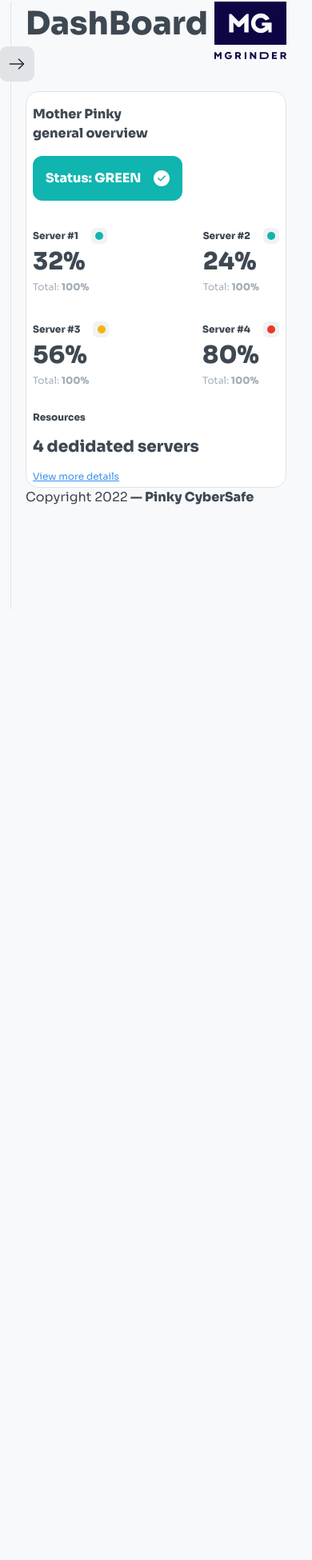
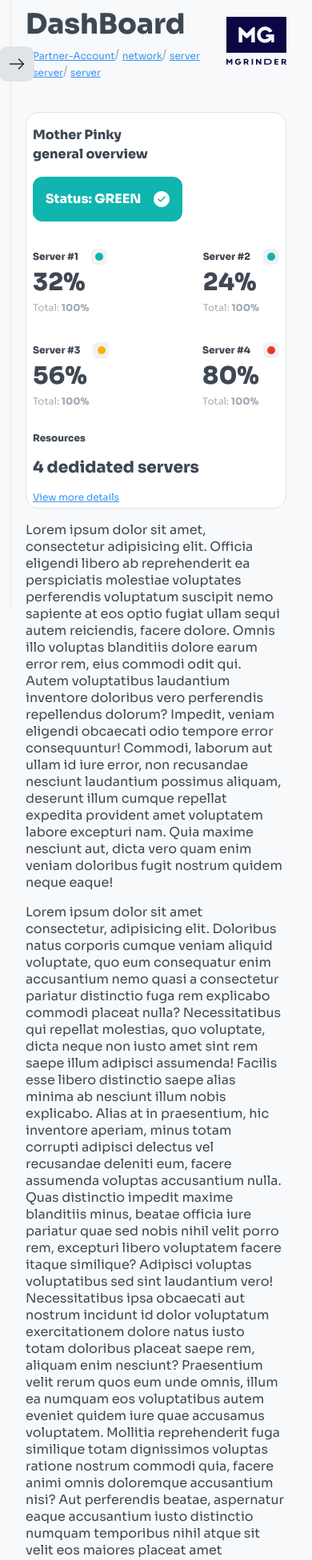
Before and after one commit to auza0002/PinkyCyberPlatform, a React (Vite) app: page / in a window 390 px wide. Shown: the part 30-1981 px from the top of the page at 80% size. Before the commit the page ends 844 px from the top, so only its background shows below. Built offline with nearby package versions, Linux system fonts and the light colour scheme.

Commit message:
img SCSS

```diff
--- a/src/components/header/header.component.jsx
+++ b/src/components/header/header.component.jsx
@@ -27,9 +27,9 @@ const HeaderComponent = ({ children, links, overview }) => {
         )}
       </div>
       <div className="header-container-logo">
-        <NavLink to="/">
+        <Link to="/">
           <img src={logo} alt="Logo MGRINDER ( MG )" />
-        </NavLink>
+        </Link>
       </div>
     </header>
   );
--- a/src/components/header/header.styles.scss
+++ b/src/components/header/header.styles.scss
@@ -2,10 +2,12 @@
   display: flex;
   justify-content: space-between;
   margin-bottom: 40px;
+  gap: 1rem;
   & .header-container-text {
     h1 {
       margin-bottom: 8px;
       margin-top: 0;
+
       font-style: normal;
       font-weight: 700;
       font-size: 40px;
@@ -23,4 +25,38 @@
       }
     }
   }
+  @media only screen and (max-width: 55em) {
+    & {
+      & .header-container-text {
+        h1 {
+          margin-bottom: 0px;
+          font-size: 35px;
+        }
+        & .container-links {
+          display: flex;
+          flex-direction: row;
+          flex-wrap: wrap;
+          gap: 0rem;
+          span {
+            color: rgba(164, 174, 184, 1);
+          }
+          a {
+            color: rgba(56, 146, 243, 1);
+            font-size: 12px;
+            text-decoration: underline;
+          }
+        }
+      }
+      & .header-container-logo {
+        display: flex;
+        justify-content: center;
+        align-items: center;
+        a {
+          img {
+            max-width: 75px;
+          }
+        }
+      }
+    }
+  }
 }
--- a/src/components/routes/dashBoard/dashBoard.component.jsx
+++ b/src/components/routes/dashBoard/dashBoard.component.jsx
@@ -15,6 +15,9 @@ const DashBoard = () => {
   const links = {
     1: "Partner-Account",
     2: "network",
+    3: "server",
+    4: "server",
+    5: "server",
   };
   const serversStatus = {
     1: {
@@ -44,7 +47,7 @@ const DashBoard = () => {
   };
   return (
     <>
-      <HeaderComponent links={""}>DashBoard</HeaderComponent>
+      <HeaderComponent links={links}>DashBoard</HeaderComponent>
 
       <section className="container-information">
         <div className="container-general-overview">
@@ -79,6 +82,44 @@ const DashBoard = () => {
           </li>
         </ul>
       </section>
+      <p>
+        Lorem ipsum dolor sit amet, consectetur adipisicing elit. Officia
+        eligendi libero ab reprehenderit ea perspiciatis molestiae voluptates
+        perferendis voluptatum suscipit nemo sapiente at eos optio fugiat ullam
+        sequi autem reiciendis, facere dolore. Omnis illo voluptas blanditiis
+        dolore earum error rem, eius commodi odit qui. Autem voluptatibus
+        laudantium inventore doloribus vero perferendis repellendus dolorum?
+        Impedit, veniam eligendi obcaecati odio tempore error consequuntur!
+        Commodi, laborum aut ullam id iure error, non recusandae nesciunt
+        laudantium possimus aliquam, deserunt illum cumque repellat expedita
+        provident amet voluptatem labore excepturi nam. Quia maxime nesciunt
+        aut, dicta vero quam enim veniam doloribus fugit nostrum quidem neque
+        eaque!
+      </p>
+      <p>
+        Lorem ipsum dolor sit amet consectetur, adipisicing elit. Doloribus
+        natus corporis cumque veniam aliquid voluptate, quo eum consequatur enim
+        accusantium nemo quasi a consectetur pariatur distinctio fuga rem
+        explicabo commodi placeat nulla? Necessitatibus qui repellat molestias,
+        quo voluptate, dicta neque non iusto amet sint rem saepe illum adipisci
+        assumenda! Facilis esse libero distinctio saepe alias minima ab nesciunt
+        illum nobis explicabo. Alias at in praesentium, hic inventore aperiam,
+        minus totam corrupti adipisci delectus vel recusandae deleniti eum,
+        facere assumenda voluptas accusantium nulla. Quas distinctio impedit
+        maxime blanditiis minus, beatae officia iure pariatur quae sed nobis
+        nihil velit porro rem, excepturi libero voluptatem facere itaque
+        similique? Adipisci voluptas voluptatibus sed sint laudantium vero!
+        Necessitatibus ipsa obcaecati aut nostrum incidunt id dolor voluptatum
+        exercitationem dolore natus iusto totam doloribus placeat saepe rem,
+        aliquam enim nesciunt? Praesentium velit rerum quos eum unde omnis,
+        illum ea numquam eos voluptatibus autem eveniet quidem iure quae
+        accusamus voluptatem. Mollitia reprehenderit fuga similique totam
+        dignissimos voluptas ratione nostrum commodi quia, facere animi omnis
+        doloremque accusantium nisi? Aut perferendis beatae, aspernatur eaque
+        accusantium iusto distinctio numquam temporibus nihil atque sit velit
+        eos maiores placeat amet consectetur adipisci nesciunt perspiciatis hic
+        quo modi. Ut at a cum deleniti soluta.
+      </p>
     </>
   );
 };
```
